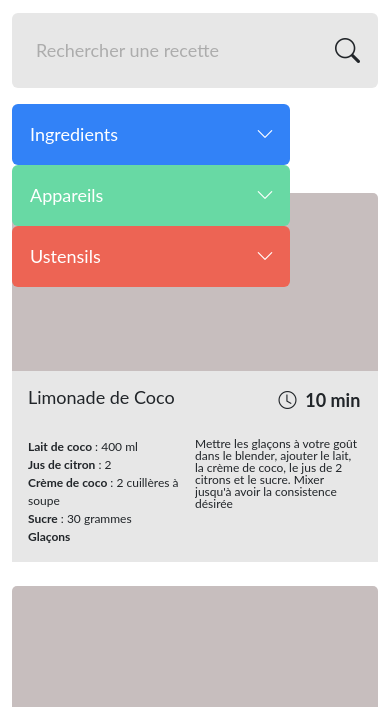
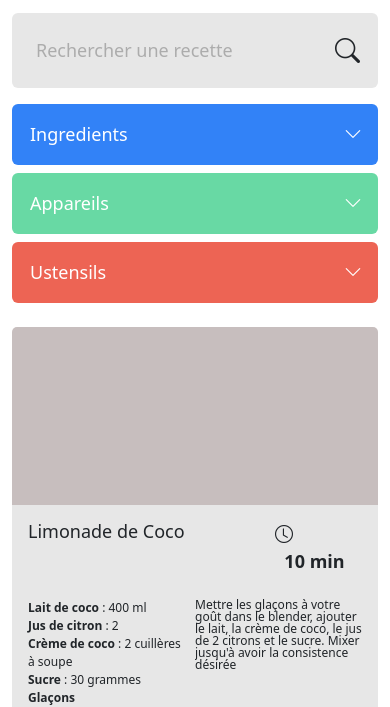
Before and after one commit to Jerune/Les-Petits-Plats, a website with bundled scripts: page index.html in a window 390 px wide. Shown: the part 144-851 px from the top of the page. Built offline with nearby package versions, Linux system fonts and the light colour scheme; a web font is replaced by a local one.

Commit message:
feat: Make app responsive
The complete app is now responsive over all bootstrap breakpoints

```diff
--- a/components/advancedSearch/_advancedSearch.scss
+++ b/components/advancedSearch/_advancedSearch.scss
@@ -1,20 +1,49 @@
+.advanced_search_items{
+    display: flex;
+    flex-direction: column;
+    width: 100%;
+    max-width: 100%;
+    z-index: 2000;
+    background-color: white;
+        @include responsive(992px){
+            max-height: 62px;
+            flex-direction: row;
+            width: auto;
+            max-height: 200px;
+        }
+}
+
 .search_items_list{
     max-height: 335px;
     overflow-y: auto;
     li{
-        width: 50%;
+        width: 100%;
         cursor: pointer;
+        @include responsive(576px){
+            width: 50%;
+        }
+        @include responsive(768px){
+            width: 33%;
+        }
+        @include responsive(992px){
+            width: 50%;
+        }
+        @include responsive(1200px){
+            width: 33%;
+        }
     }
 }
 
 .ingredients,
-.utensils{
-    max-width: 450px;
-}
-
+.utensils,
 .machines{
-    max-width: 225px;
-        li{
-            width: 100%;
+    @include responsive(992px){
+        max-width: 372px;
+    }
+    @include responsive(1200px){
+        max-width: 550px;
+    }
+    @include responsive(1400px){
+        max-width: 730px;
     }
 }
--- a/components/recipeCards/_recipeCards.scss
+++ b/components/recipeCards/_recipeCards.scss
@@ -8,6 +8,6 @@
         max-height: 97px;
     }
     .bi-clock{
-        min-width: 83px;
+        min-width: 87px;
     }
 }
--- a/components/recipeCards/recipeCards.js
+++ b/components/recipeCards/recipeCards.js
@@ -12,7 +12,7 @@ function showRecipeCards (recipesData) {
       })
 
       recipeCards += `
-        <div class="col-12 col-md-6 col-lg-4">
+        <div class="col-12 col-md-6 col-xl-4">
             <div class="card border-0 h-100">
                 <div class="card-img-top bg-dark" style="height: 178px ;"></div>
                 <div class="card-body bg-light">
--- a/index.html
+++ b/index.html
@@ -19,25 +19,30 @@
         </header>
 
         <!-----------  Search -------------->
-        <div class="search container mt-3">
+        <div class="search container mt-3 w-100">
 
             <!--General Search-->
             <div class="search_general row">
-                <div class="column-12 d-flex align-items-center position-relative">
+                <div class="column-12 d-flex align-items-center position-relative w-100">
                     <input id="search_general_input" type="text" placeholder="Rechercher une recette" class="placeholder-opacity-25 w-100 p-4 border-0 bg-light rounded-2 fs-1 fw-normal pe text-black">
                     <i class="search_general_icon bi bi-search position-absolute end-30"></i>
                 </div>
             </div>
+        </div>
 
             <!--Search Tags-->
+        <div class="container w-100">
             <div id="tags" class="row">
                 <ul id="search_tags" class="search_tags d-flex flex-row"></ul>
             </div>
+        </div>
 
             <!--Specific Search-->
-            <div class="row mt-3 gx-4 text-white position-absolute" style="max-height: 70px; z-index: 2000 ;">
+        <div class="container w-100">
+            <div class="row mt-3 gx-4">
+                <div class="advanced_search_items text-white">
                     <!---Ingredients-->
-                <div class="col-auto">
+                    <div class="col-12 col-lg-auto pb-2 pb-lg-0 pe-lg-3">
                         <div class="p-3 bg-primary rounded-2 fs-1">
                             <div class="d-flex flex-row justify-content-between align-items-center">
                                 <input id="ingredients" class="option_select border-0 bg-primary text-white" type="text" placeholder="Ingredients" >
@@ -47,7 +52,7 @@
                         </div>
                     </div>
                     <!---Machines-->
-                <div class="col-auto">
+                    <div class="col-12 col-lg-auto pb-2 pb-lg-0 pe-lg-3">
                         <div class="p-3 bg-success rounded-2 fs-1">
                             <div class="d-flex flex-row justify-content-between align-items-center">
                                 <input id="machines" class="option_select border-0 bg-success text-white" type="text" placeholder="Appareils" >
@@ -57,7 +62,7 @@
                         </div>
                     </div>
                     <!---Utensils-->
-                <div class="col-auto">
+                    <div class="col-12 col-lg-auto">
                         <div class="p-3 bg-danger rounded-2 fs-1">
                             <div class="d-flex flex-row justify-content-between align-items-center">
                                 <input id="utensils" class="option_select border-0 bg-danger text-white" type="text" placeholder="Ustensils" >
@@ -68,9 +73,10 @@
                     </div>
                 </div>
             </div>
+        </div>
 
         <!-----------  Recipes -------------->
-        <main class="main container">
+        <main class="main container my-4">
             <div class="recipes row g-4"></div>
         </main>
 
--- a/styles/_general.scss
+++ b/styles/_general.scss
@@ -1,10 +1,8 @@
 *{
     box-sizing: border-box
 }
-
-body {
+html{
     font-family: 'Lato', sans-serif;
-    margin: 0;
 }
 
 .logo{
@@ -38,6 +36,5 @@ ul{
 }
 
 .main{
-    margin-top: 105px;
     margin-bottom: 60px;
 }
--- a/styles/_variables_overrides.scss
+++ b/styles/_variables_overrides.scss
@@ -17,3 +17,11 @@ $position-values: (
 $h1-font-size : 1.125rem;
 $h2-font-size : 0.875rem;
 $h3-font-size : 0.75rem;
+
+// Responsive breakpoints
+
+@mixin responsive($breakpoint) {
+    @media screen and (min-width: $breakpoint){
+        @content;
+    }
+}
```
Also changed, not shown: styles/main.css, 1 other file. Lines whose indentation alone changed are shown as unchanged.
